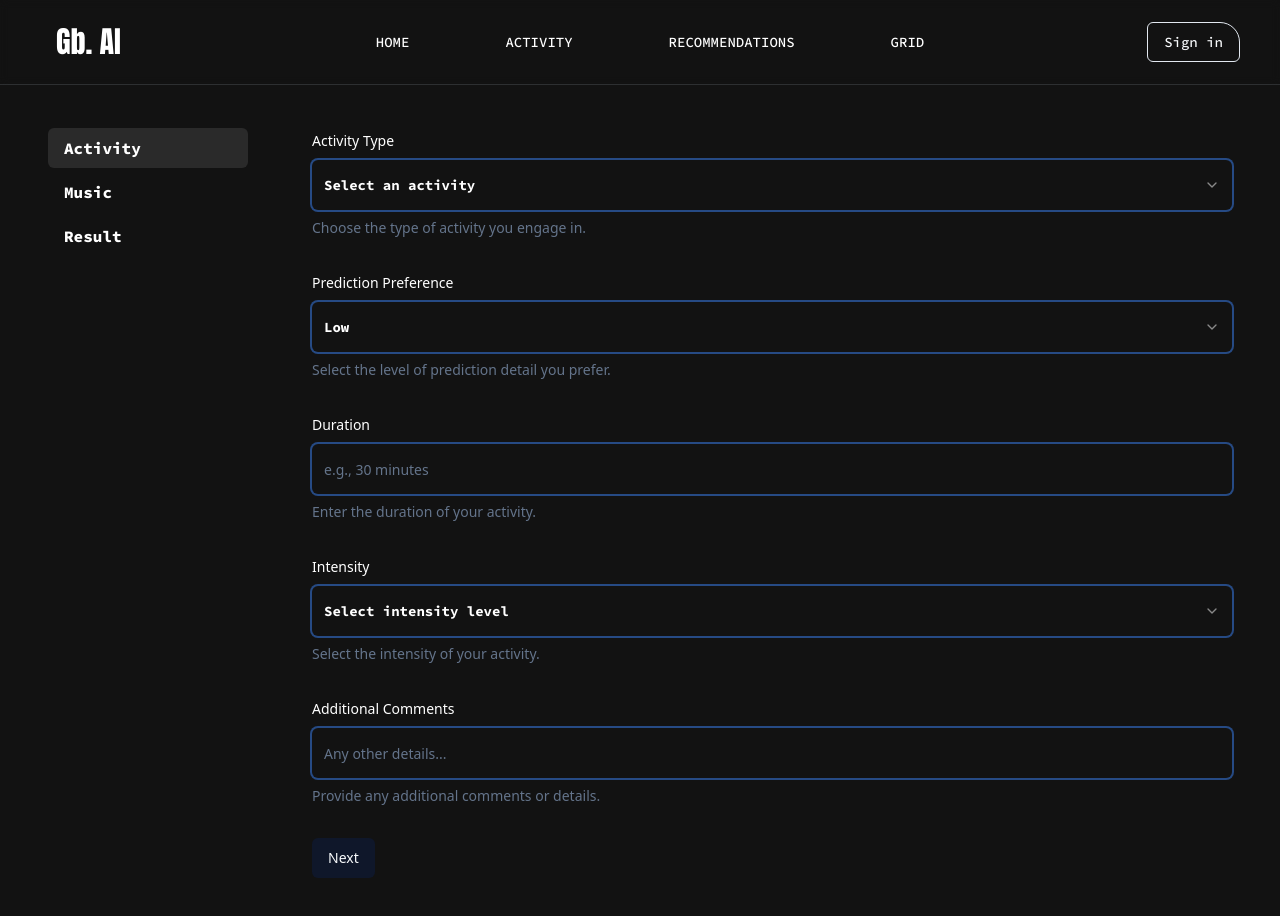
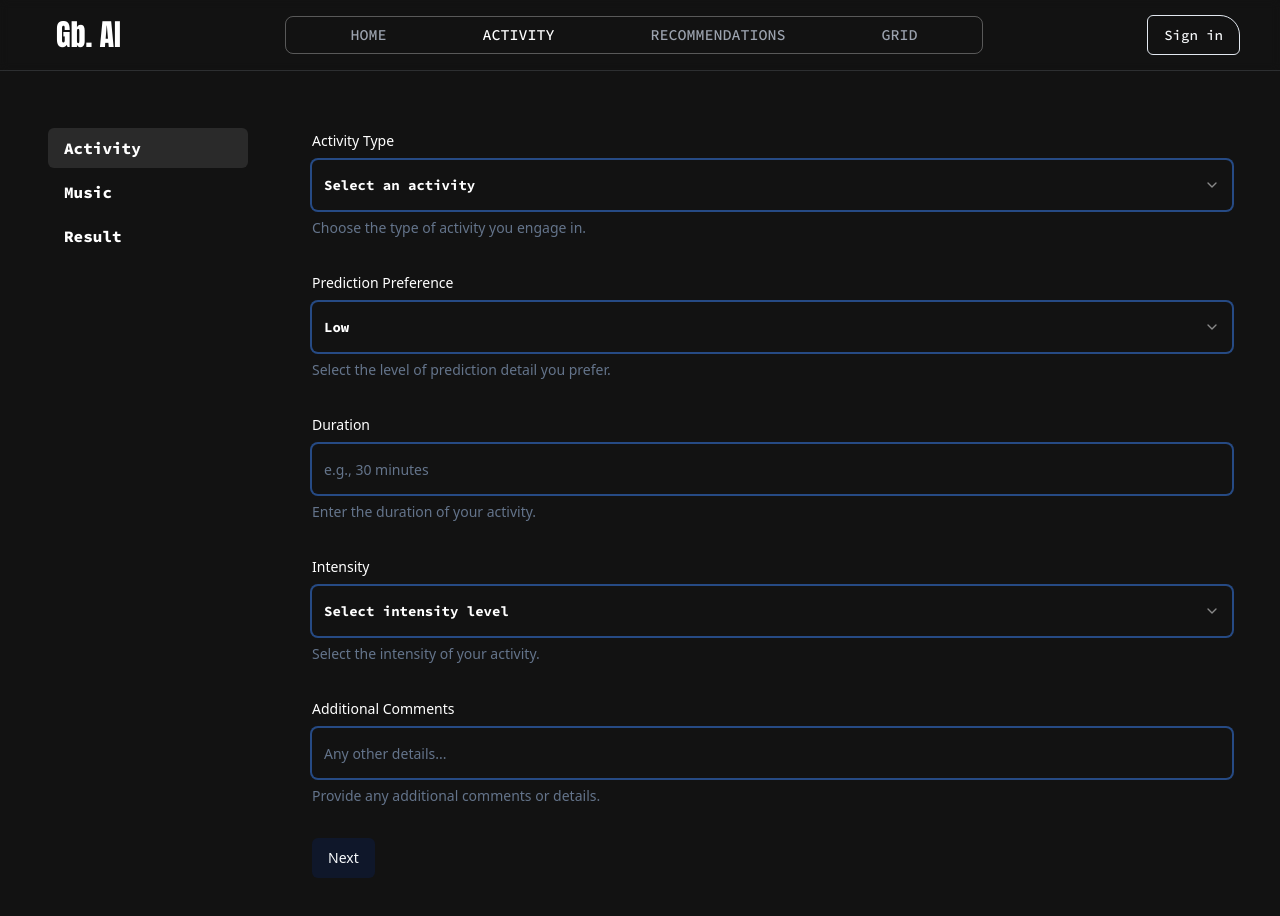
Before and after one commit to ArjunMal1311/gymbeats_ai, a Next.js app: page /activity in a window 1280 px wide. Shown: the top 916 px of the page. Built offline with nearby package versions, Linux system fonts and the light colour scheme; no server answers.

Commit message:
Navbar Update

```diff
--- a/components/home/header.tsx
+++ b/components/home/header.tsx
@@ -34,31 +34,31 @@ const Header = ({ user }: UserProps) => {
       className={`fixed z-[999] top-0 left-0 w-full border-b border-gray-400 border-opacity-20 border-n-6 lg:backdrop-blur-sm ${openNavigation ? "bg-n-8" : "bg-n-8/90 backdrop-blur-sm"
         }`}
     >
-      <div className="flex items-center justify-between px-5 lg:px-7.5 xl:px-10 max-lg:py-4">
+      <div className="flex items-center justify-between px-5 lg:px-7.5 lg:px-10 max-lg:py-4">
         <Link
-          className={`${scp_font_2.className} w-fit xl:mr-8 block pl-4 items-center text-3xl`}
+          className={`${scp_font_2.className} w-fit lg:mr-8 block pl-4 items-center text-3xl`}
           href="/"
         >
           Gb. AI
         </Link>
         <nav
           className={`${openNavigation ? "flex" : "hidden"
-            } fixed z-[999] top-[5rem] left-0 right-0 bottom-0 bg-n-8 lg:static lg:flex lg:mx-auto lg:bg-transparent`}
+            } absolute z-[999] top-[5rem] right-0 bg-white bg-opacity-15 border my-4 border-opacity-30 mr-8 border-white rounded-lg px-4 py-2 lg:static lg:flex lg:bg-transparent`}
         >
-          <div className="relative z-[999] flex flex-col items-center justify-center m-auto lg:flex-row">
+          <div className="relative z-[999] flex flex-col items-center justify-center lg:flex-row">
             {navigation.map((item) => (
               <Link
                 key={item.id}
                 href={item.url}
-                className={`block relative font-code text-white text-2xl uppercase text-n-1 transition-colors hover:text-color-1 px-6 py-6 md:py-8 lg:-mr-0.25 lg:text-sm text-[#FFFFFF80] lg:font-semibold duration-200 ${scp_font.className}
-              ${item.url === path ? " text-white" : ""} lg:leading-5 lg:hover:text-n-1 xl:px-12`}
+                className={`block relative font-code hover:text-white transition-all duration-300 text-gray-400 md:uppercase  lg:-mr-0.25 lg:text-[15px] text-[#FFFFFF80] lg:font-semibold ${scp_font.className}
+              ${item.url === path ? " text-white" : ""} lg:leading-5 lg:hover:text-n-1 lg:px-12`}
               >
                 {item.title}
               </Link>
             ))}
           </div>
 
-          <HamburgerMenu />
+          {/* <HamburgerMenu /> */}
         </nav>
 
         <div className="flex justify-end">
--- a/components/home/support/hamburger-menu.tsx
+++ b/components/home/support/hamburger-menu.tsx
@@ -5,13 +5,6 @@ const HamburgerMenu = () => {
   return (
     <div className="absolute inset-0 pointer-events-none lg:hidden bg-[#121212] text-white">
 
-      <div className="absolute z-[99] top-1/2 left-1/2 w-[51.375rem] aspect-square border border-n-2/10 rounded-full -translate-x-1/2 -translate-y-1/2">
-        <div className="absolute z-[99] top-1/2 left-1/2 w-[36.125rem] aspect-square border border-n-2/10 rounded-full -translate-x-1/2 -translate-y-1/2"></div>
-        <div className="absolute z-[99] top-1/2 left-1/2 w-[23.125rem] aspect-square border border-n-2/10 rounded-full -translate-x-1/2 -translate-y-1/2"></div>
-      </div>
-
-      <div className="absolute z-[99] top-0 left-5 w-0.25 h-full bg-n-6"></div>
-      <div className="absolute z-[99] top-0 right-5 w-0.25 h-full bg-n-6"></div>
 
     </div>
   );
--- a/components/information/info.ts
+++ b/components/information/info.ts
@@ -16,7 +16,7 @@ export const navigation = [
   },
   {
     id: "3",
-    title: "grid",
+    title: "Grid",
     url: "/grid",
   },
 ];
```
